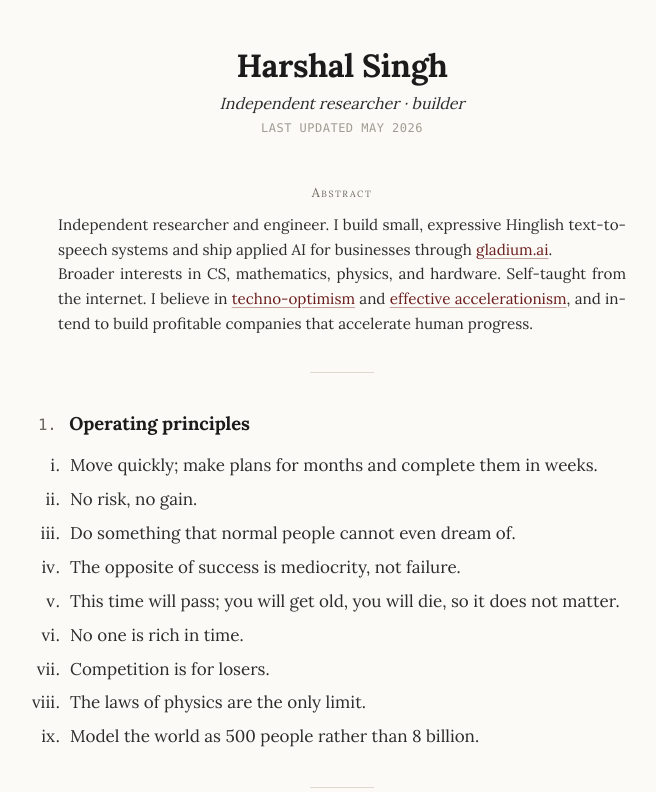
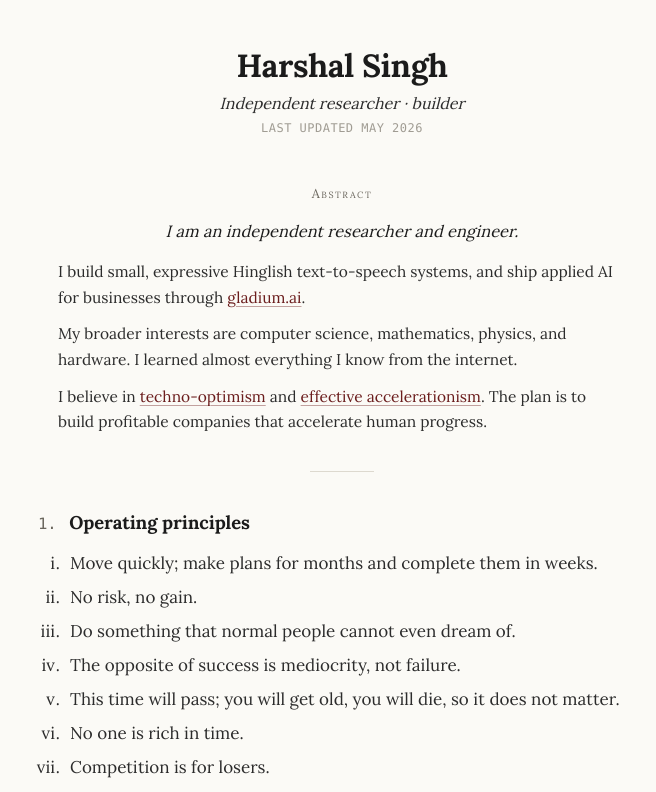
Before and after one commit to harrrshall/harshalsingh, a Next.js app: page / in a window 1280 px wide. Shown: the top 792 px of the page, without its empty margins (298-954 px from the left). Built offline with nearby package versions, Linux system fonts and the light colour scheme.

Commit message:
Restructure abstract: italic lede + three short paragraphs for scanability

```diff
--- a/app/globals.css
+++ b/app/globals.css
@@ -90,14 +90,27 @@ body {
 .rp-abstract {
   margin: 2.5rem 0 2.25rem;
   padding: 0 1.25rem;
-  font-size: 0.95rem;
+  font-size: 0.97rem;
   color: var(--rp-body);
+  line-height: 1.65;
 }
 
 .rp-abstract p {
   margin: 0;
-  text-align: justify;
-  hyphens: auto;
+  text-align: left;
+}
+
+.rp-abstract p + p {
+  margin-top: 0.7rem;
+}
+
+.rp-lede {
+  font-style: italic;
+  color: var(--rp-ink);
+  font-size: 1.02rem;
+  margin-bottom: 0.85rem !important;
+  text-align: center !important;
+  letter-spacing: 0.005em;
 }
 
 .rp-abstract-label {
@@ -107,7 +120,7 @@ body {
   letter-spacing: 0.12em;
   font-size: 0.8rem;
   color: var(--rp-muted);
-  margin: 0 0 0.6rem;
+  margin: 0 0 0.9rem;
   font-weight: 400;
 }
 
--- a/components/personal-website.tsx
+++ b/components/personal-website.tsx
@@ -22,20 +22,26 @@ export default function PersonalWebsite({ physicsProgress: _physicsProgress }: P
 
         <section className="rp-abstract">
           <h2 className="rp-abstract-label">Abstract</h2>
+          <p className="rp-lede">
+            I am an independent researcher and engineer.
+          </p>
           <p>
-            Independent researcher and engineer. I build small, expressive
-            Hinglish text-to-speech systems and ship applied AI for
-            businesses through{" "}
+            I build small, expressive Hinglish text-to-speech systems,
+            and ship applied AI for businesses through{" "}
             <a href="https://gladium.ai" target="_blank" rel="noopener noreferrer">gladium.ai</a>.
           </p>
           <p>
-            Broader interests in CS, mathematics, physics, and hardware.
-            Self-taught from the internet. I believe in{" "}
+            My broader interests are computer science, mathematics,
+            physics, and hardware. I learned almost everything I know
+            from the internet.
+          </p>
+          <p>
+            I believe in{" "}
             <a href="https://a16z.com/the-techno-optimist-manifesto/" target="_blank" rel="noopener noreferrer">techno-optimism</a>{" "}
             and{" "}
-            <a href="https://en.wikipedia.org/wiki/Effective_accelerationism" target="_blank" rel="noopener noreferrer">effective accelerationism</a>,
-            and intend to build profitable companies that accelerate human
-            progress.
+            <a href="https://en.wikipedia.org/wiki/Effective_accelerationism" target="_blank" rel="noopener noreferrer">effective accelerationism</a>.
+            The plan is to build profitable companies that accelerate
+            human progress.
           </p>
         </section>
 
```
